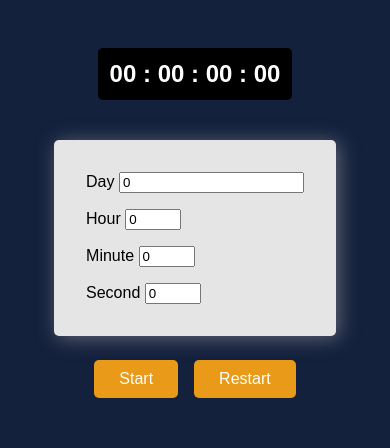
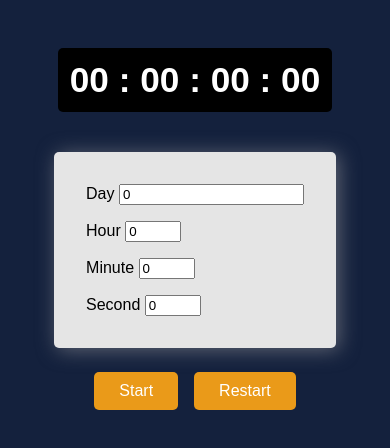
Before and after one commit to Sayan-009/countdown-timer-app, a React (Vite) app: page / in a window 390 px wide. Shown: the top 448 px of the page. Built offline with nearby package versions, Linux system fonts and the light colour scheme.

Commit message:
Update index.css

```diff
--- a/src/index.css
+++ b/src/index.css
@@ -58,6 +58,12 @@ button:hover{
     gap: 1rem;
 }
 
+@media (max-width: 350px)  {
+    .time > p{
+        font-size: 2rem;
+    }
+}
+
 @media (max-width: 550px)  {
     body{
         display: block;
@@ -69,9 +75,3 @@ button:hover{
         font-size: 1rem;
     }
 }
-
-@media (max-width: 400px)  {
-    .time > p{
-        font-size: 1.5rem;
-    }
-}
```
